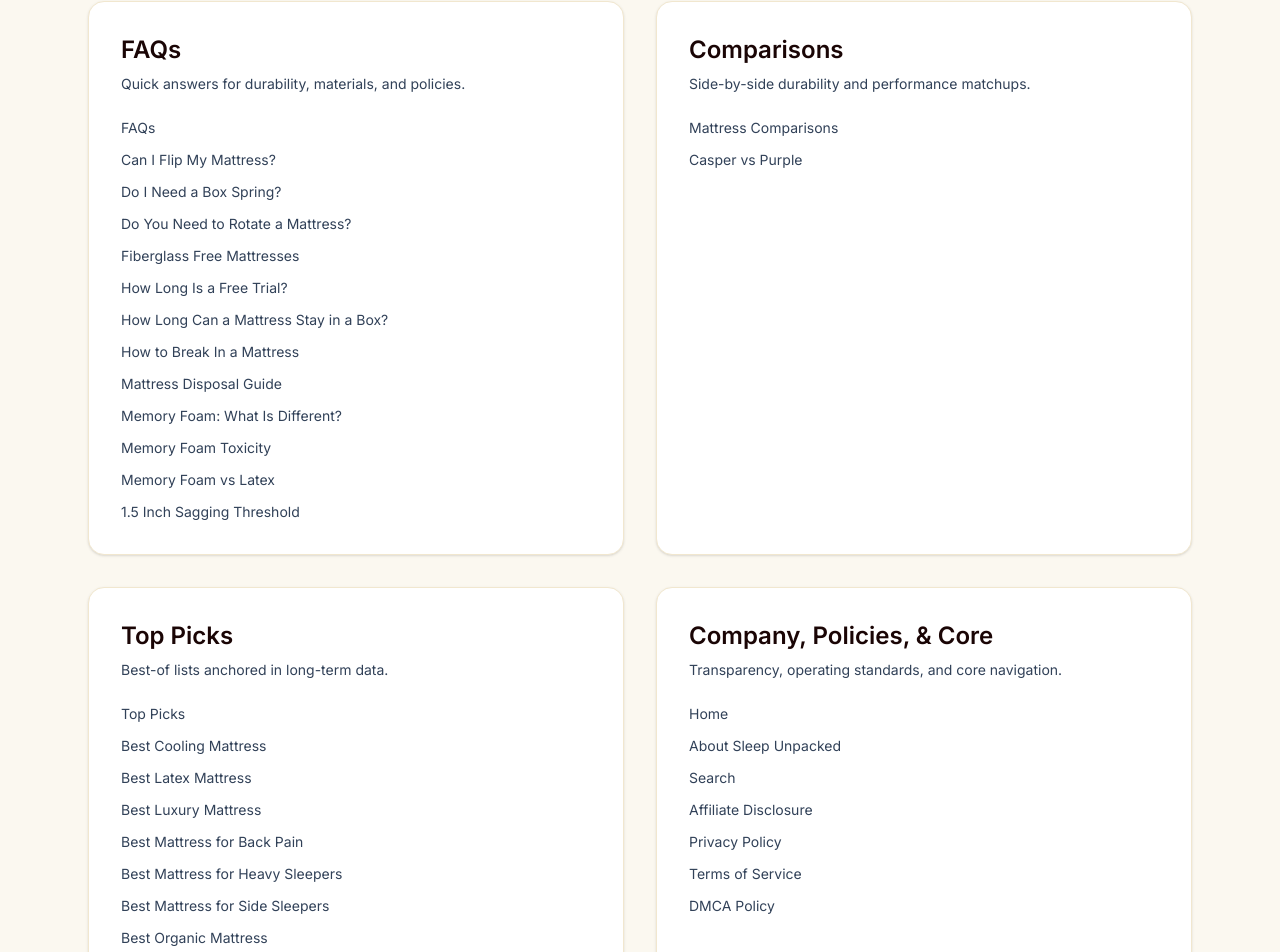
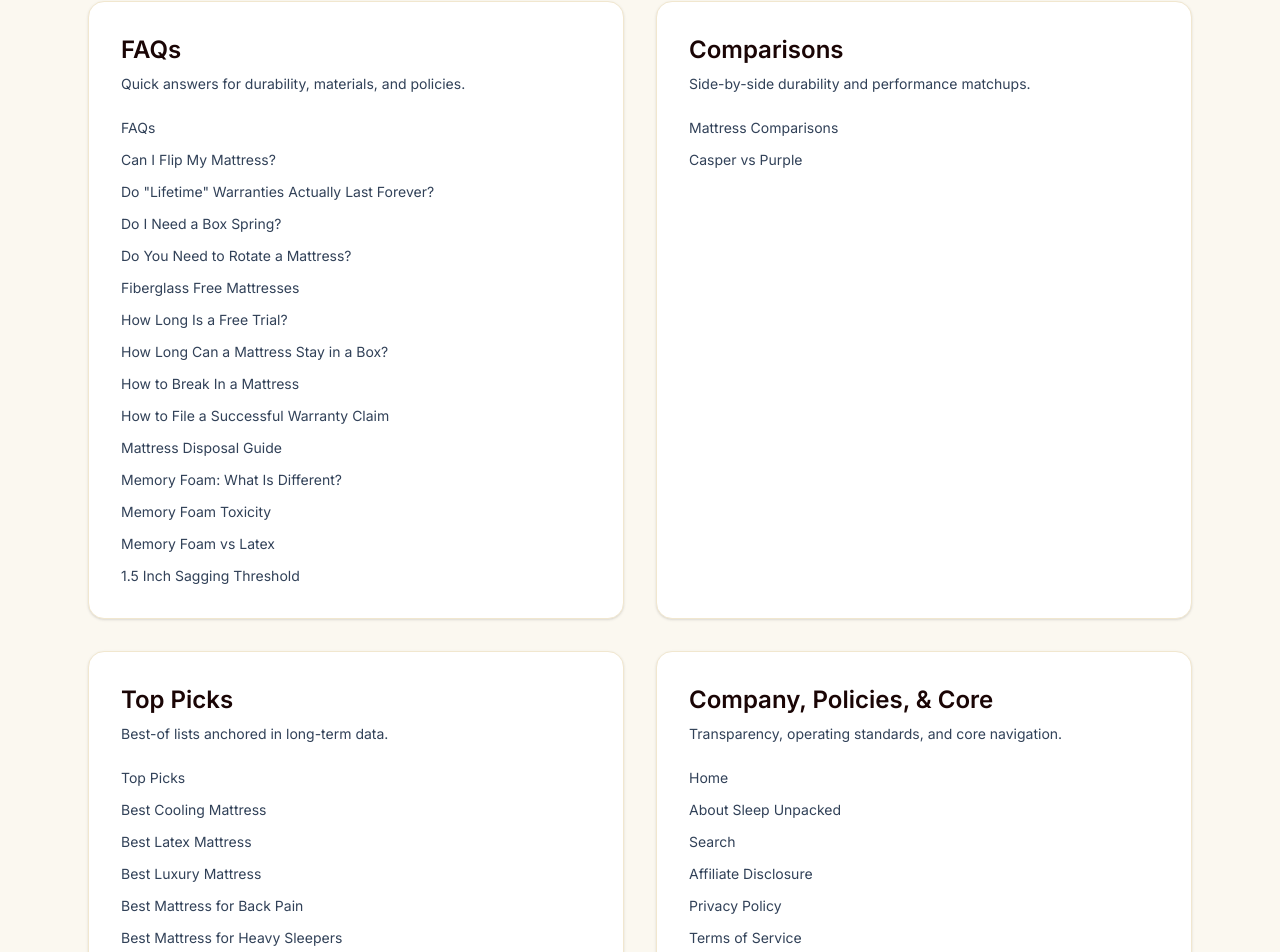
Before and after one commit to wyche128/sleep-unpacked, a Next.js app: page /sitemap in a window 1280 px wide. Shown: the part 1186-2138 px from the top of the page. Built offline with nearby package versions, Linux system fonts and the light colour scheme.

Commit message:
feat: add warranty guides to HTML sitemap

```diff
--- a/src/app/sitemap/page.jsx
+++ b/src/app/sitemap/page.jsx
@@ -58,12 +58,14 @@ const sitemapSections = [
         links: [
             { label: 'FAQs', href: '/faqs' },
             { label: 'Can I Flip My Mattress?', href: '/faqs/can-i-flip-my-mattress' },
+            { label: 'Do "Lifetime" Warranties Actually Last Forever?', href: '/faqs/lifetime-warranties-explained' },
             { label: 'Do I Need a Box Spring?', href: '/faqs/do-i-need-a-box-spring' },
             { label: 'Do You Need to Rotate a Mattress?', href: '/faqs/do-you-need-to-rotate-mattress' },
             { label: 'Fiberglass Free Mattresses', href: '/faqs/fiberglass-free' },
             { label: 'How Long Is a Free Trial?', href: '/faqs/how-long-free-trial' },
             { label: 'How Long Can a Mattress Stay in a Box?', href: '/faqs/how-long-mattress-in-box' },
             { label: 'How to Break In a Mattress', href: '/faqs/how-to-break-in-mattress' },
+            { label: 'How to File a Successful Warranty Claim', href: '/faqs/how-to-file-warranty-claim' },
             { label: 'Mattress Disposal Guide', href: '/faqs/mattress-disposal-guide' },
             { label: 'Memory Foam: What Is Different?', href: '/faqs/memory-foam-different' },
             { label: 'Memory Foam Toxicity', href: '/faqs/memory-foam-toxic' },
```
